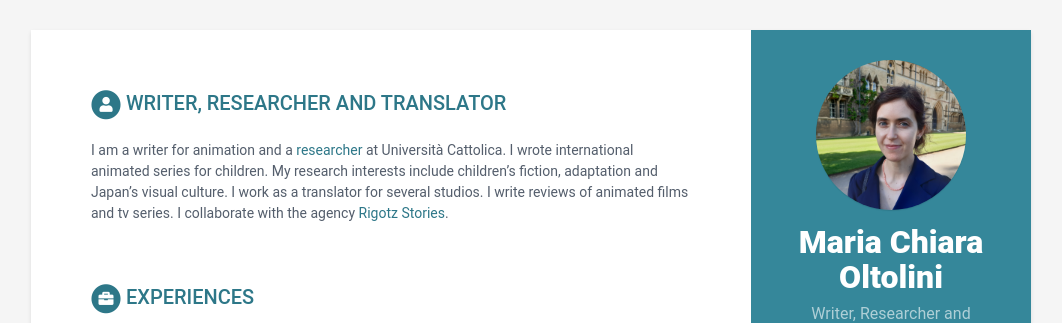
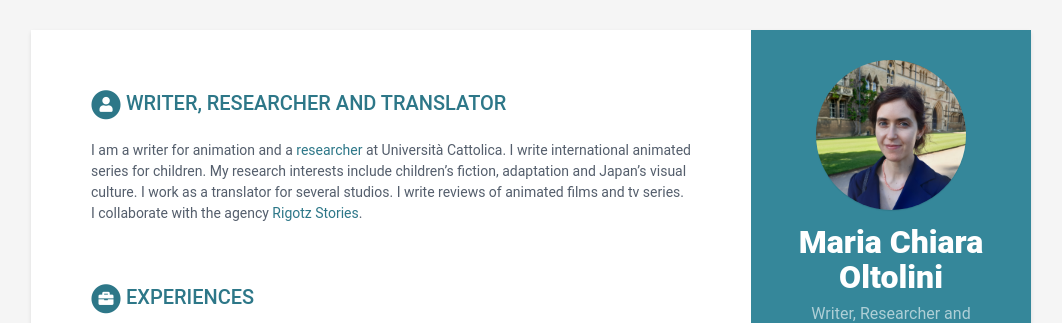
Before and after one commit to machioltolini/machioltolini.github.io, a Jekyll site: the page built from index.html, in a window 1280 px wide. Shown: the top 323 px of the page, without its empty margins (109-1171 px from the left). Built offline with Jekyll 4.4.1, drawn with Linux system fonts in a browser that asks for light colours.

Commit message:
Update data.yml

```diff
--- a/_data/data.yml
+++ b/_data/data.yml
@@ -49,7 +49,7 @@
 career-profile:
     title: Writer, Researcher and Translator
     summary: |
-      I am a writer for animation and a [researcher](https://docenti.unicatt.it/ppd2/it/docenti/57551/maria-chiara-oltolini) at Università Cattolica. I wrote international animated series for children. My research interests include children's fiction, adaptation and Japan's visual culture. I work as a translator for several studios. I write reviews of animated films and tv series. I collaborate with the agency [Rigotz Stories](https://rigotz.com).
+      I am a writer for animation and a [researcher](https://docenti.unicatt.it/ppd2/it/docenti/57551/maria-chiara-oltolini) at Università Cattolica. I write international animated series for children. My research interests include children's fiction, adaptation and Japan's visual culture. I work as a translator for several studios. I write reviews of animated films and tv series. I collaborate with the agency [Rigotz Stories](https://rigotz.com).
 education:
     - degree: PhD in Education
       university: Università Cattolica, Milan
```
